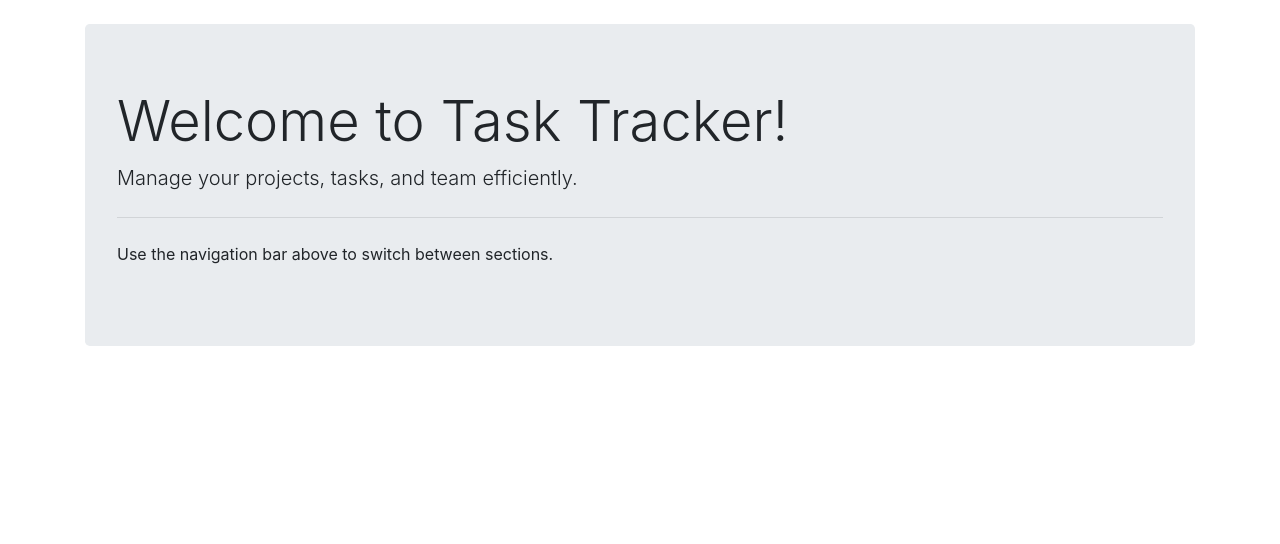
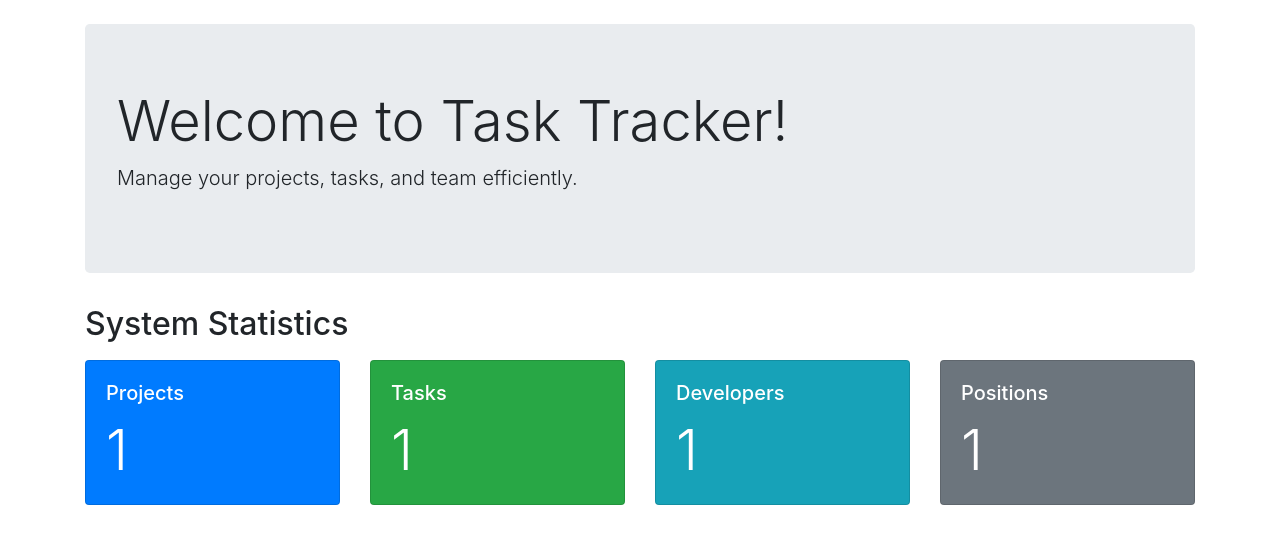
Before and after one commit to grimm60832-ops/django-task-tracker, a Django app: template templates/catalog/index.html in a window 1280 px wide. Shown: the part 56-600 px from the top of the page. Run offline with Django 5.2, Linux system fonts and the light colour scheme; the template is opened without the code that fills it: most values are stand-ins (such as "Sample title", 1, 10 or a date in 2020).

Commit message:
add dynamic statistics to index view and template

```diff
--- /dev/null
+++ b/catalog/urls.py
@@ -0,0 +1,9 @@
+from django.urls import path
+from catalog.views import IndexView
+
+
+app_name = "catalog"
+
+urlpatterns = [
+    path('', IndexView.as_view(), name="index"),
+]
--- a/django_task_tracker/urls.py
+++ b/django_task_tracker/urls.py
@@ -1,22 +1,8 @@
-"""
-URL configuration for django_task_tracker project.
+from django.contrib import admin
+from django.urls import path, include
 
-The `urlpatterns` list routes URLs to views. For more information please see:
-    https://docs.djangoproject.com/en/6.1/topics/http/urls/
-Examples:
-Function views
-    1. Add an import:  from my_app import views
-    2. Add a URL to urlpatterns:  path('', views.home, name='home')
-Class-based views
-    1. Add an import:  from other_app.views import Home
-    2. Add a URL to urlpatterns:  path('', Home.as_view(), name='home')
-Including another URLconf
-    1. Import the include() function: from django.urls import include, path
-    2. Add a URL to urlpatterns:  path('blog/', include('blog.urls'))
-"""
-from django.contrib import admin
-from django.urls import path
 
 urlpatterns = [
     path('admin/', admin.site.urls),
+    path("", include("catalog.urls", namespace="catalog")),
 ]
--- a/templates/catalog/index.html
+++ b/templates/catalog/index.html
@@ -4,7 +4,41 @@
 <div class="jumbotron">
     <h1 class="display-4">Welcome to Task Tracker!</h1>
     <p class="lead">Manage your projects, tasks, and team efficiently.</p>
-    <hr class="my-4">
-    <p>Use the navigation bar above to switch between sections.</p>
+</div>
+
+<h2 class="mb-3">System Statistics</h2>
+<div class="row">
+    <div class="col-md-3 mb-3">
+        <div class="card text-white bg-primary">
+            <div class="card-body">
+                <h5 class="card-title">Projects</h5>
+                <p class="card-text display-4">{{ num_projects }}</p>
+            </div>
+        </div>
+    </div>
+    <div class="col-md-3 mb-3">
+        <div class="card text-white bg-success">
+            <div class="card-body">
+                <h5 class="card-title">Tasks</h5>
+                <p class="card-text display-4">{{ num_tasks }}</p>
+            </div>
+        </div>
+    </div>
+    <div class="col-md-3 mb-3">
+        <div class="card text-white bg-info">
+            <div class="card-body">
+                <h5 class="card-title">Developers</h5>
+                <p class="card-text display-4">{{ num_developers }}</p>
+            </div>
+        </div>
+    </div>
+    <div class="col-md-3 mb-3">
+        <div class="card text-white bg-secondary">
+            <div class="card-body">
+                <h5 class="card-title">Positions</h5>
+                <p class="card-text display-4">{{ num_positions }}</p>
+            </div>
+        </div>
+    </div>
 </div>
 {% endblock %}
```
Also changed, not shown: catalog/views.py (+15 -1 lines).
